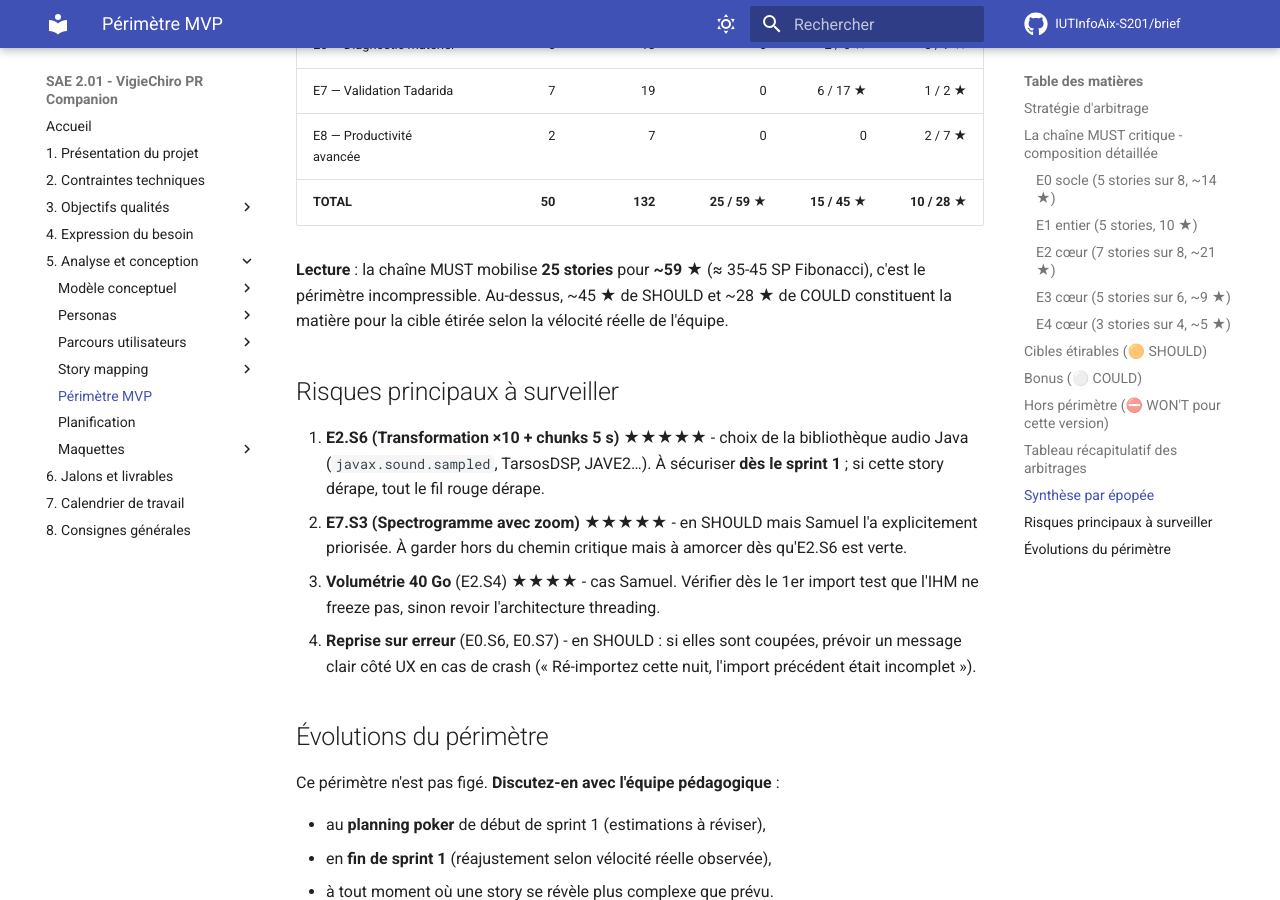
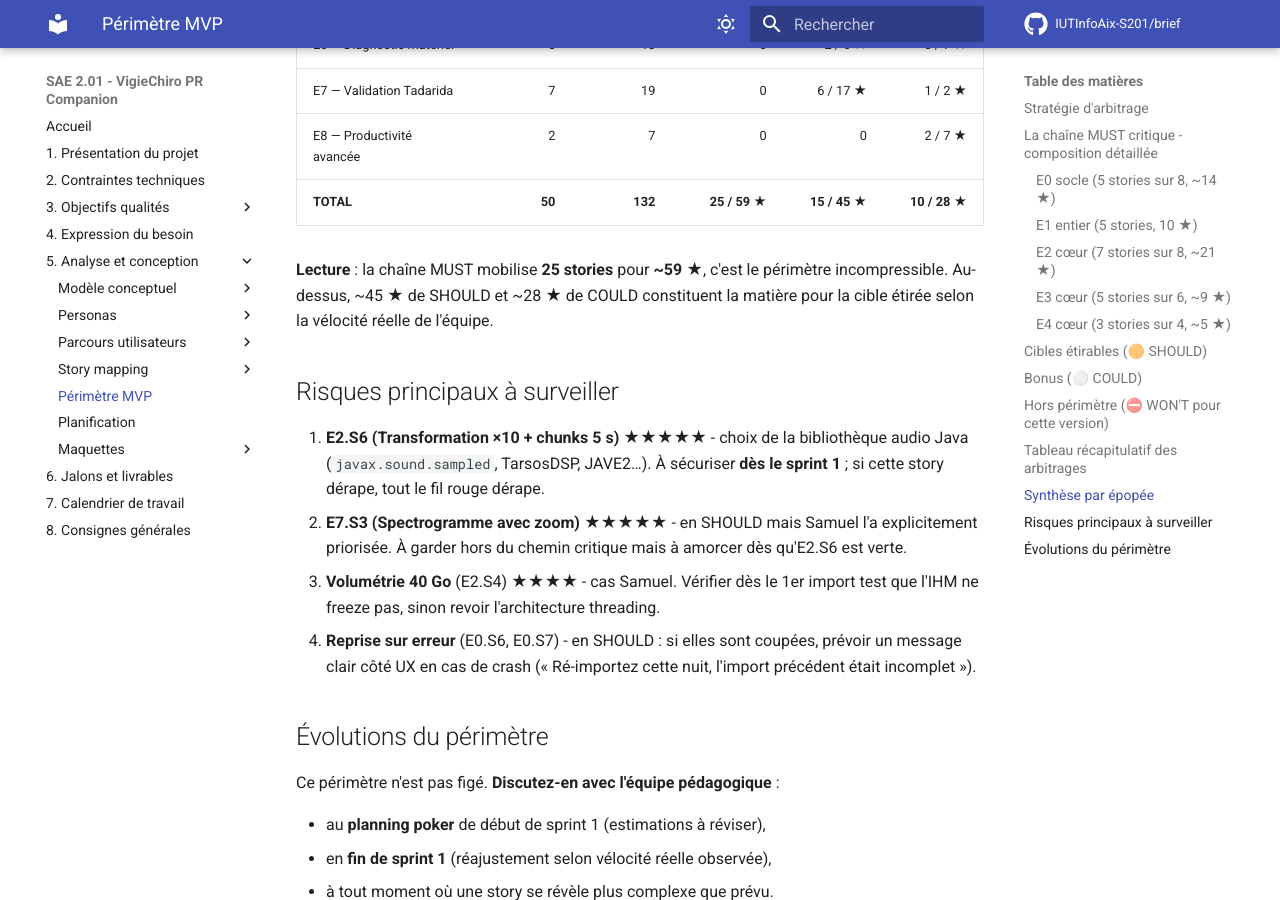
Before and after one commit to IUTInfoAix-S201/brief, an MkDocs documentation site: the page built from docs/Analyse et conception/Périmètre MVP.md, in a window 1280 px wide and 900 px high, scrolled down 8214 px. Built offline with MkDocs 1.6.1 and Material for MkDocs 9.7.7, drawn with Linux system fonts in a browser that asks for light colours; comment, search, counter and statistics services are not loaded; some of the changed text lies outside the part shown.

Commit message:
docs(périmètre-mvp): supprime les références aux story points Fibonacci
L'arbitrage validé sur le format des stories est d'utiliser uniquement
l'échelle d'étoiles (★ trivial → ★★★★★ lourd), sans mentionner la
correspondance avec les story points Fibonacci. Les deux mentions
restantes dans Périmètre MVP étaient des survivances de la première
version qui a depuis été remplacée par la convention étoiles partout.

````diff
--- a/docs/Analyse et conception/Périmètre MVP.md
+++ b/docs/Analyse et conception/Périmètre MVP.md
@@ -33,7 +33,7 @@ flowchart LR
     class E0,E1,E2,E3,E4 must
 ```
 
-**Chaîne MUST critique** : ~59 ★ (au format étoiles) ≈ **35-45 story points** selon la conversion Fibonacci adoptée par l'équipe au planning poker. C'est la cible **incompressible** du MVP.
+**Chaîne MUST critique** : 25 stories pour ~59 ★ au total. C'est la cible **incompressible** du MVP, à livrer en priorité absolue.
 
 ## La chaîne MUST critique - composition détaillée
 
@@ -205,7 +205,7 @@ Vue exhaustive des 50 stories. Tri par épopée puis par n°.
 | E8 — Productivité avancée | 2 | 7 | 0 | 0 | 2 / 7 ★ |
 | **TOTAL** | **50** | **132** | **25 / 59 ★** | **15 / 45 ★** | **10 / 28 ★** |
 
-**Lecture** : la chaîne MUST mobilise **25 stories** pour **~59 ★** (≈ 35-45 SP Fibonacci), c'est le périmètre incompressible. Au-dessus, ~45 ★ de SHOULD et ~28 ★ de COULD constituent la matière pour la cible étirée selon la vélocité réelle de l'équipe.
+**Lecture** : la chaîne MUST mobilise **25 stories** pour **~59 ★**, c'est le périmètre incompressible. Au-dessus, ~45 ★ de SHOULD et ~28 ★ de COULD constituent la matière pour la cible étirée selon la vélocité réelle de l'équipe.
 
 ## Risques principaux à surveiller
 
````
